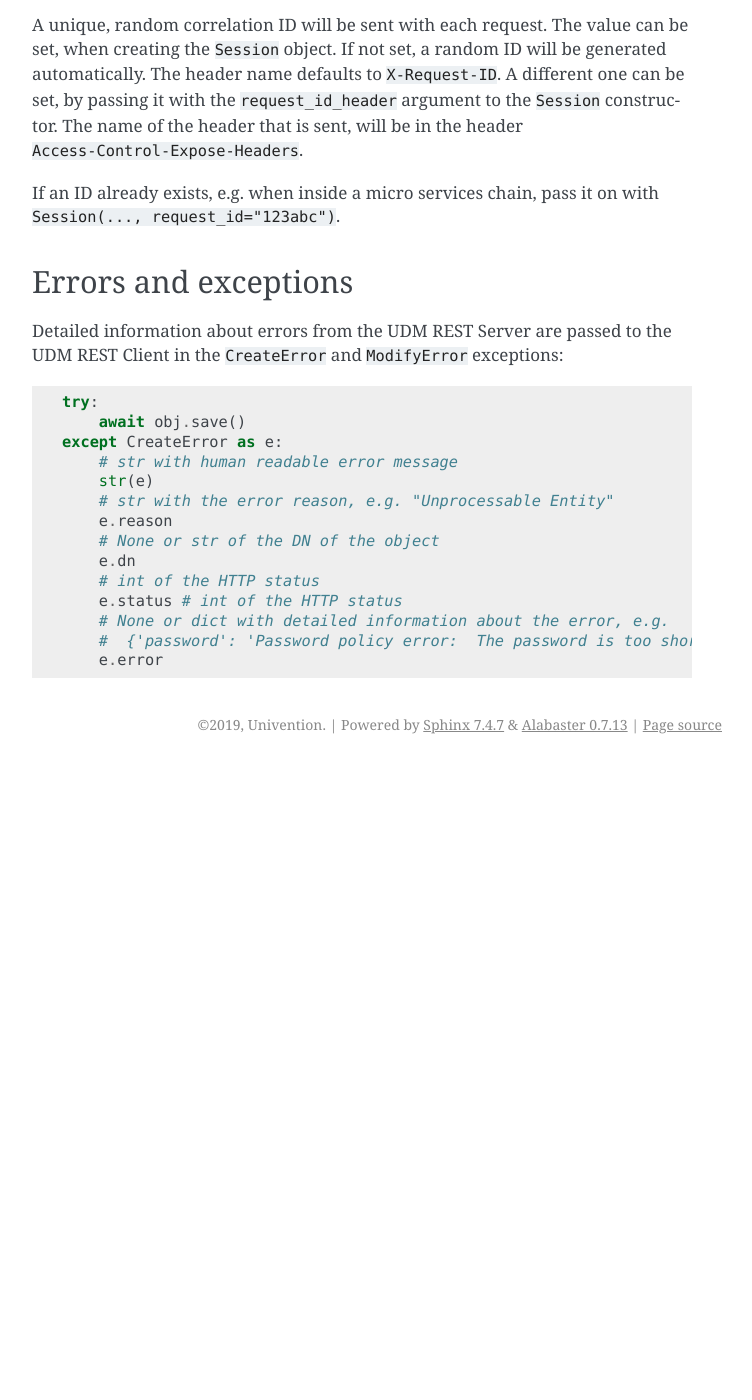
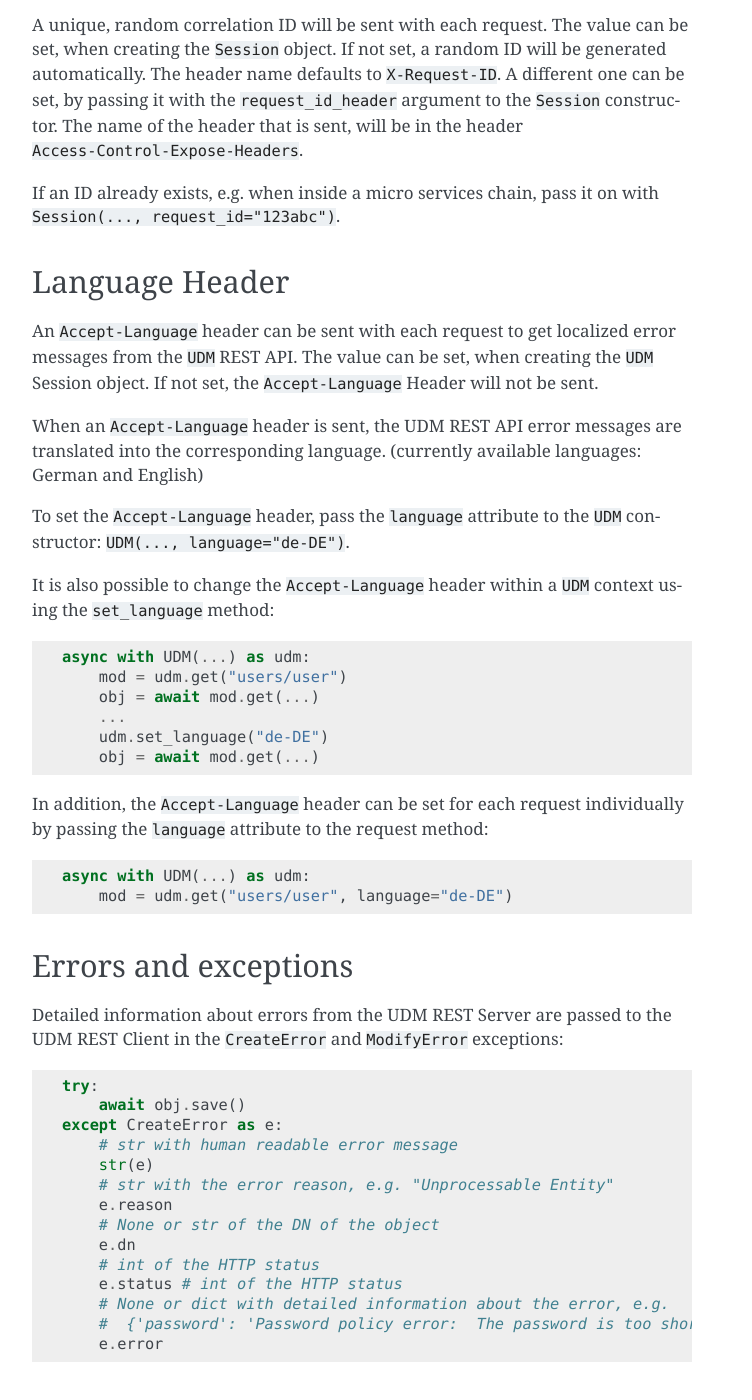
Before and after one commit to univention/python-udm-rest-api-client, a Sphinx documentation site: the page built from docs/usage.rst, in a window 1280 px wide and 1400 px high, scrolled down 2669 px. Shown: the whole window, without its empty margins (388-1140 px from the left). Built offline with Sphinx 7.4.7, drawn with Linux system fonts in a browser that asks for light colours; before the commit the page ends 3433 px from its top, so only the background shows below that.

Commit message:
Issue #4: documentation

```diff
--- a/docs/usage.rst
+++ b/docs/usage.rst
@@ -119,6 +119,40 @@ The name of the header that is sent, will be in the header ``Access-Control-Expo
 
 If an ID already exists, e.g. when inside a micro services chain, pass it on with ``Session(..., request_id="123abc")``.
 
+
+Language Header
+---------------
+
+An ``Accept-Language`` header can be sent with each request to get
+localized error messages from the ``UDM`` REST API.
+The value can be set, when creating the ``UDM`` Session object.
+If not set, the ``Accept-Language`` Header will not be sent.
+
+When an ``Accept-Language`` header is sent, the UDM REST API error messages
+are translated into the corresponding language. (currently available
+languages: German and English)
+
+To set the ``Accept-Language`` header, pass the ``language`` attribute to the
+``UDM`` constructor: ``UDM(..., language="de-DE")``.
+
+It is also possible to change the ``Accept-Language`` header within a
+``UDM`` context using the ``set_language`` method::
+
+    async with UDM(...) as udm:
+        mod = udm.get("users/user")
+        obj = await mod.get(...)
+        ...
+        udm.set_language("de-DE")
+        obj = await mod.get(...)
+
+
+In addition, the ``Accept-Language`` header can be set for each request
+individually by passing the ``language`` attribute to the request method::
+
+    async with UDM(...) as udm:
+        mod = udm.get("users/user", language="de-DE")
+
+
 Errors and exceptions
 ---------------------
 
```
